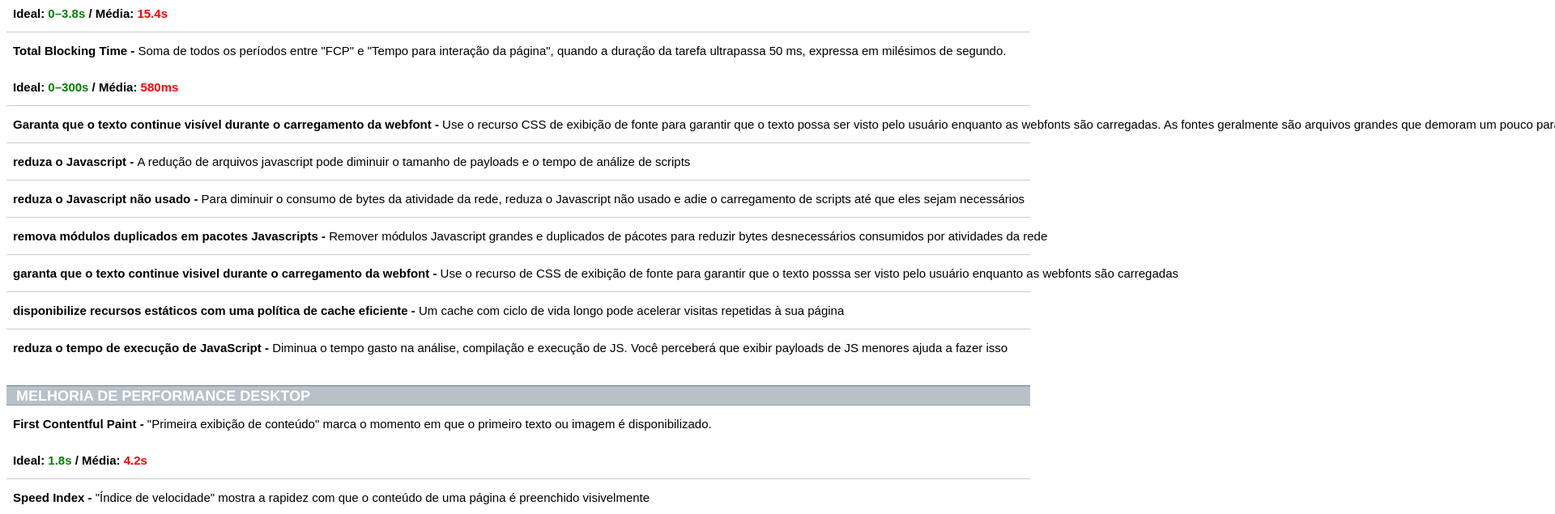
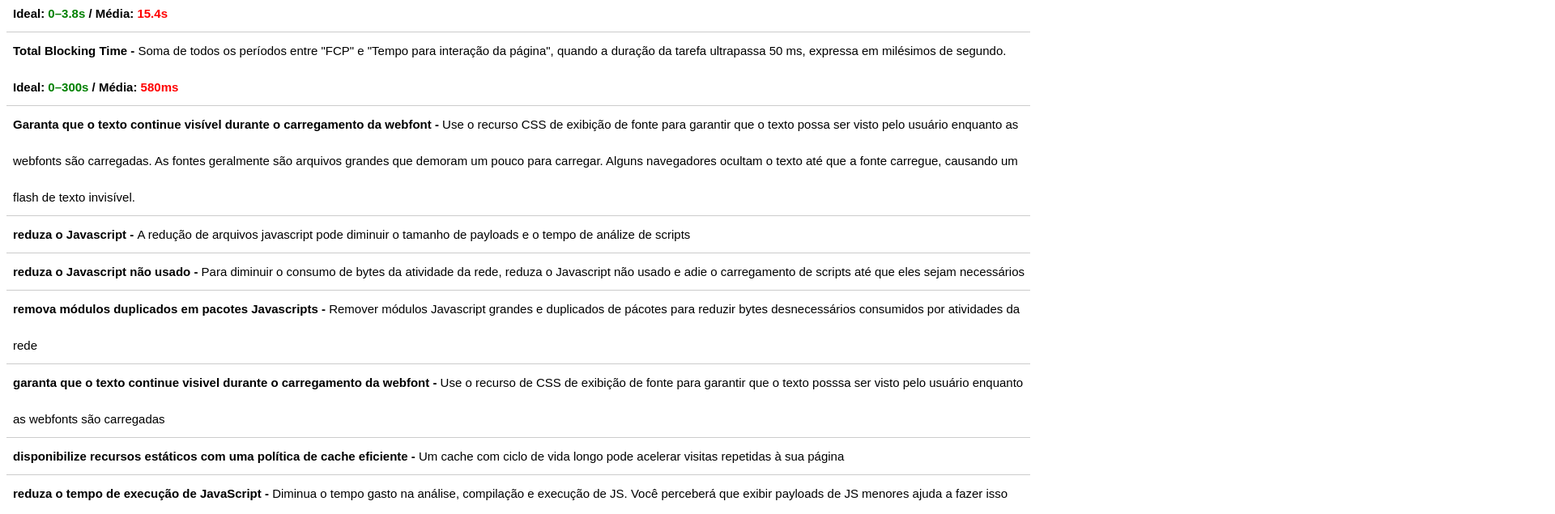
Before and after one commit to Braz-Acct/Melhoria-de-Performance, a plain HTML site: page index.html in a window 1280 px wide. Shown: the part 1100-1735 px from the top of the page at 81% size, 1920 px wide, since content can reach past the window. Drawn offline with Linux system fonts and the light colour scheme.

Commit message:
css line change

```diff
--- a/style.css
+++ b/style.css
@@ -36,7 +36,7 @@ dd {
 	margin: 0;
 	padding: 0 0 0 8px;
 	font: bold 15px/45px Arial, Helvetica, sans-serif;
-	white-space: nowrap;
+	white-space: wrap;
 }
 
 dd + dd {
```
Also changed, not shown: index.html (+2 -2 lines).
